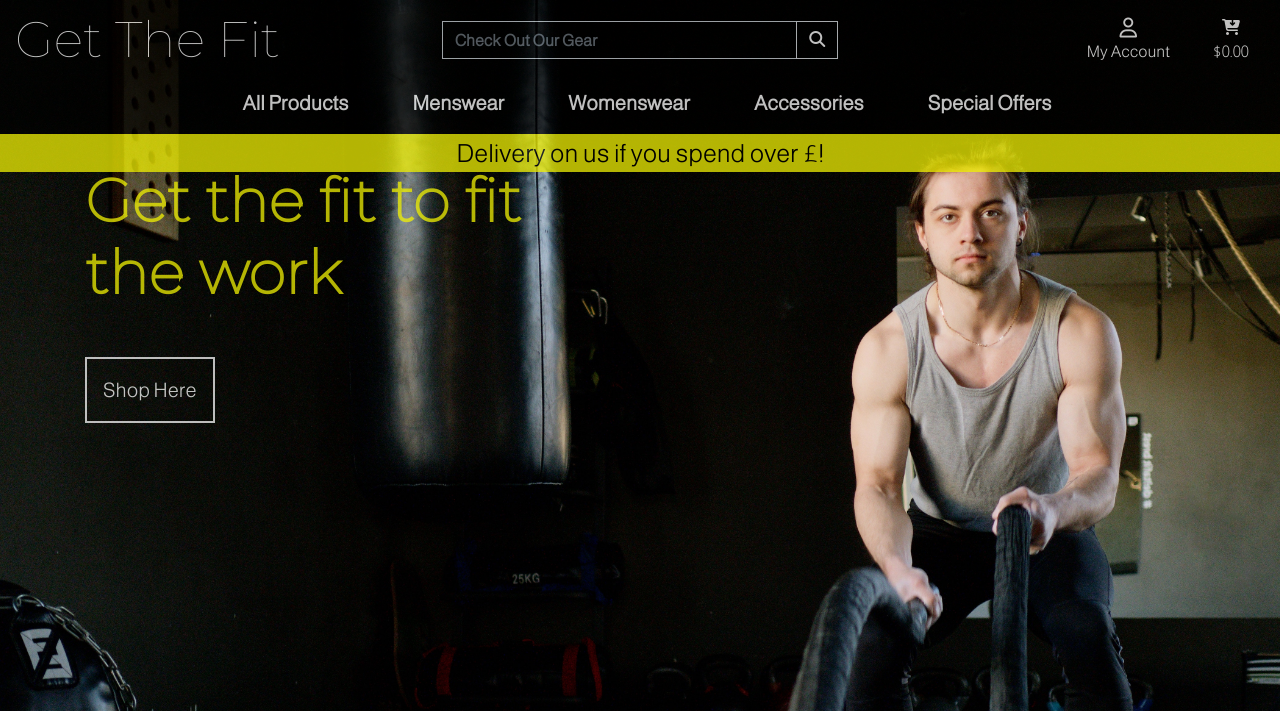
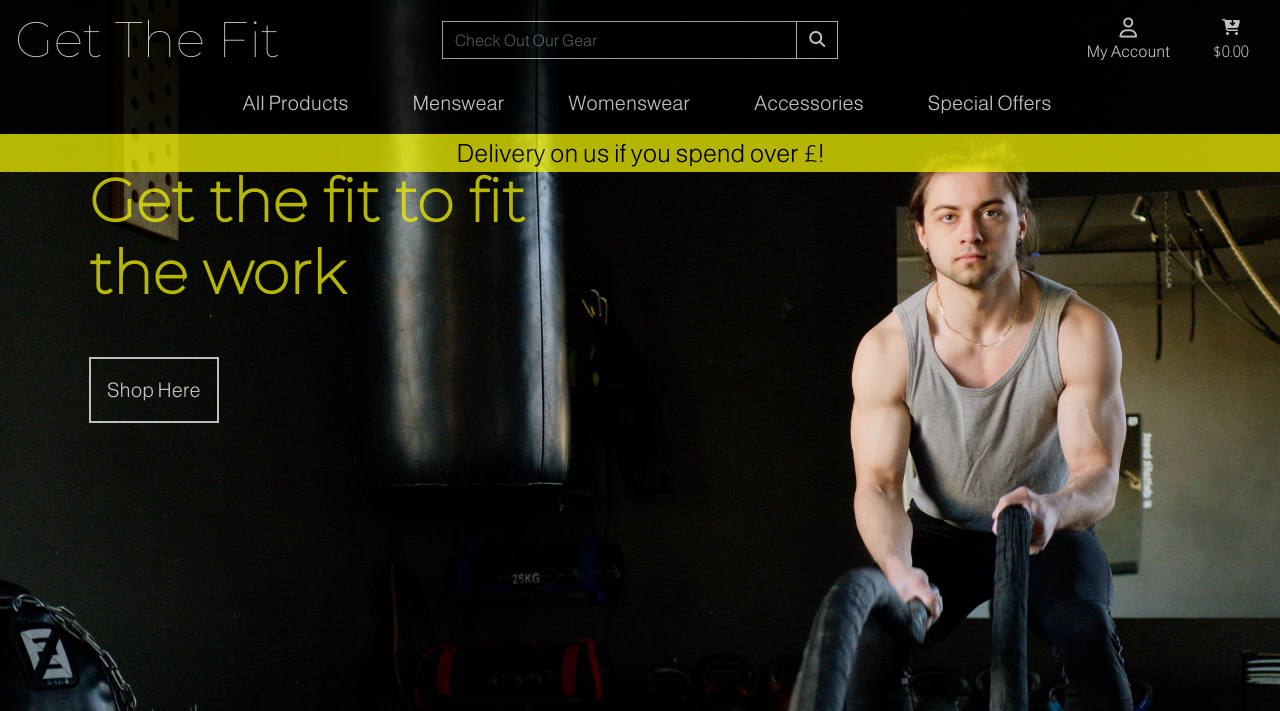
Before and after one commit to Code-Institute-Submissions/PaulSweeney-cmd-Get_The_Fit_Main-cmd, a Django app: page / in a window 1280 px wide. Shown: the top 711 px of the page. Run offline with Django 3.2, Linux system fonts and the light colour scheme; some libraries are stand-ins or nearby versions.

Commit message:
Format base.html

```diff
--- a/home/templates/home/index.html
+++ b/home/templates/home/index.html
@@ -12,7 +12,7 @@
 {% block content %}
 <div class="container h-100">
     <div class="row h-100">
-        <div class="col-7 col-md-6 my-auto">
+        <div class="col-7 col-md-6 my-auto ml-1">
             <div>
                 <h1 class="home-main-text">
                     Get the fit to fit the work
--- a/static/css/base.css
+++ b/static/css/base.css
@@ -1,6 +1,7 @@
 html {
     height: 100%;
 }
+
 body {
     background: url('/media/home_cover.jpg') no-repeat center center fixed;
     background-size: cover;
@@ -14,16 +15,18 @@ h1.company-name-font.text-white.my-0 {
     font-family: 'Montserrat', sans-serif;
     font-size: 50px;
 }
+
 div#topnav {
     background-color: black !important;
 }
+
 nav.navbar.navbar-expand-lg.navbar-dark.w-100 {
     background-color: black;
 }
 .navbar-dark .navbar-nav .nav-link {
     color: white;
     font-size: 20px;
-    font-family: 'Almarai';
+    font-family: 'Almarai', sans-serif;
 }
 
 .dropdown-item {
@@ -73,15 +76,15 @@ nav.navbar.navbar-expand-lg.navbar-dark.w-100 {
 
 /* Search Box */
 input.form-control.search-bar.text-white.rounded-0 {
-    background-color: black;
-    font-weight: bolder;
+    background-color: #000;
+    text-transform: capitalize;
 }
 
 /* Search Box - Mobile View */
 input.form-control.border.border-black.rounded-0 {
     background-color: black;
-    font-weight: bold;
 }
+
 .fa-search {
     color: white;
 }
--- a/templates/includes/main-nav.html
+++ b/templates/includes/main-nav.html
@@ -6,7 +6,7 @@
             </a>
         </li>
         <li class="nav-item dropdown">
-            <a class="logo-font font-weight-bold nav-link text-black mr-5" href="#" id="all-products-link" data-toggle="dropdown" aria-haspopup="true" aria-expanded="false">
+            <a class="logo-font nav-link text-black mr-5" href="#" id="all-products-link" data-toggle="dropdown" aria-haspopup="true" aria-expanded="false">
                 All Products
             </a>
             <div class="dropdown-menu border-0" aria-labelledby="all-products-link">
@@ -17,7 +17,7 @@
             </div>
         </li>
         <li class="nav-item dropdown">
-            <a class="logo-font font-weight-bold nav-link text-black mr-5" href="#" id="mens-link" data-toggle="dropdown" aria-haspopup="true" aria-expanded="false">
+            <a class="logo-font nav-link text-black mr-5" href="#" id="mens-link" data-toggle="dropdown" aria-haspopup="true" aria-expanded="false">
                 Menswear
             </a>
             <div class="dropdown-menu border-0" aria-labelledby="mens-link">
@@ -31,7 +31,7 @@
             </div>
         </li>
         <li class="nav-item dropdown">
-            <a class="logo-font font-weight-bold nav-link text-black mr-5" href="#" id="womens-link" data-toggle="dropdown" aria-haspopup="true" aria-expanded="false">
+            <a class="logo-font nav-link text-black mr-5" href="#" id="womens-link" data-toggle="dropdown" aria-haspopup="true" aria-expanded="false">
                 Womenswear
             </a>
             <div class="dropdown-menu border-0" aria-labelledby="womens-link">
@@ -45,7 +45,7 @@
             </div>
         </li>
         <li class="nav-item dropdown">
-            <a class="logo-font font-weight-bold nav-link text-black mr-5" href="#" id="accessories-link" data-toggle="dropdown" aria-haspopup="true" aria-expanded="false">
+            <a class="logo-font nav-link text-black mr-5" href="#" id="accessories-link" data-toggle="dropdown" aria-haspopup="true" aria-expanded="false">
                 Accessories
             </a>
             <div class="dropdown-menu border-0" aria-labelledby="accessories-link">
@@ -53,7 +53,7 @@
             </div>
         </li>
         <li class="nav-item dropdown">
-            <a class="logo-font font-weight-bold nav-link text-black mr-5" href="#" id="specials-link" data-toggle="dropdown" aria-haspopup="true" aria-expanded="false">
+            <a class="logo-font nav-link text-black mr-5" href="#" id="specials-link" data-toggle="dropdown" aria-haspopup="true" aria-expanded="false">
                 Special Offers
             </a>
             <div class="dropdown-menu border-0" aria-labelledby="specials-link">
```
Also changed, not shown: README.md.
